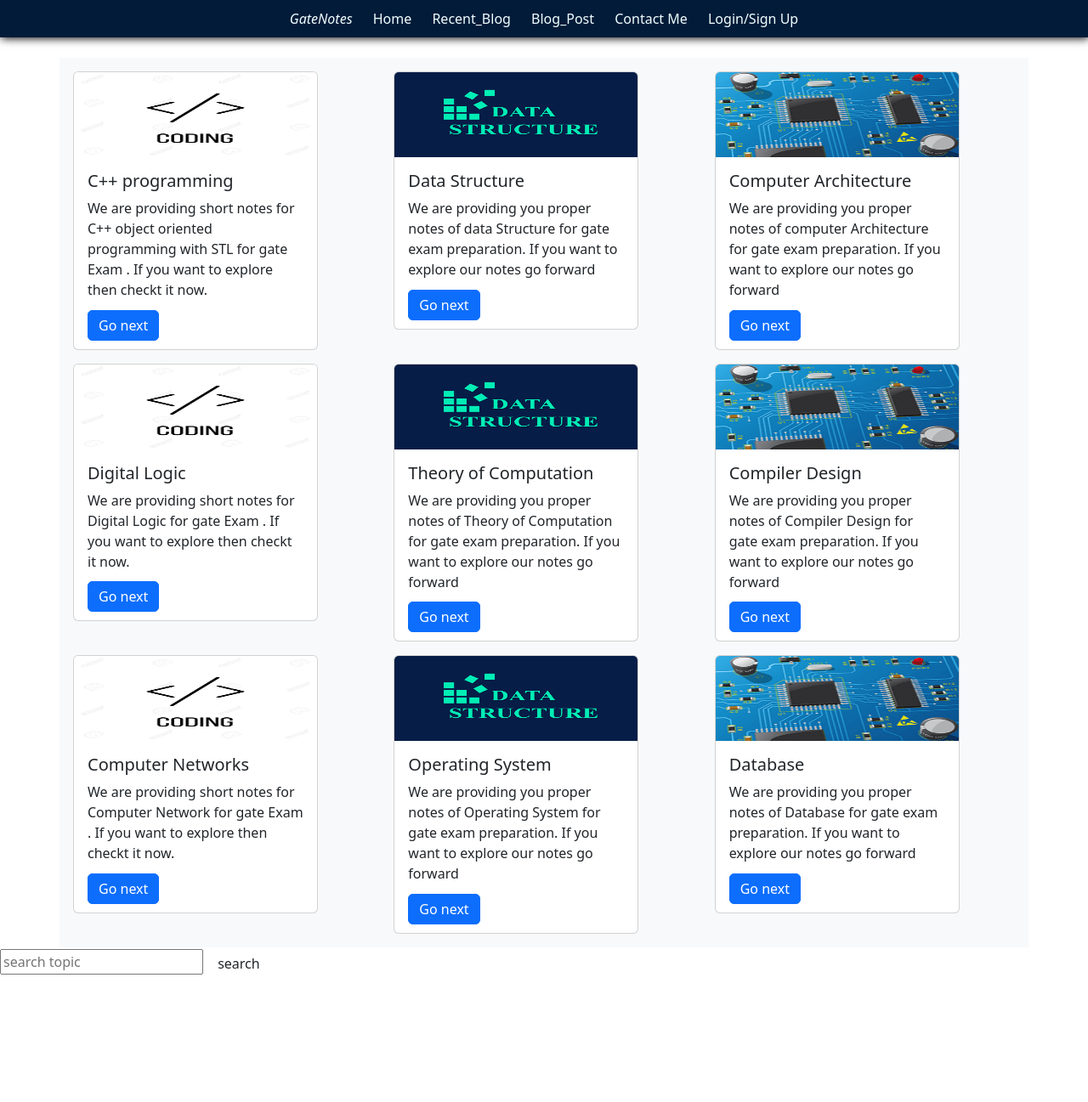
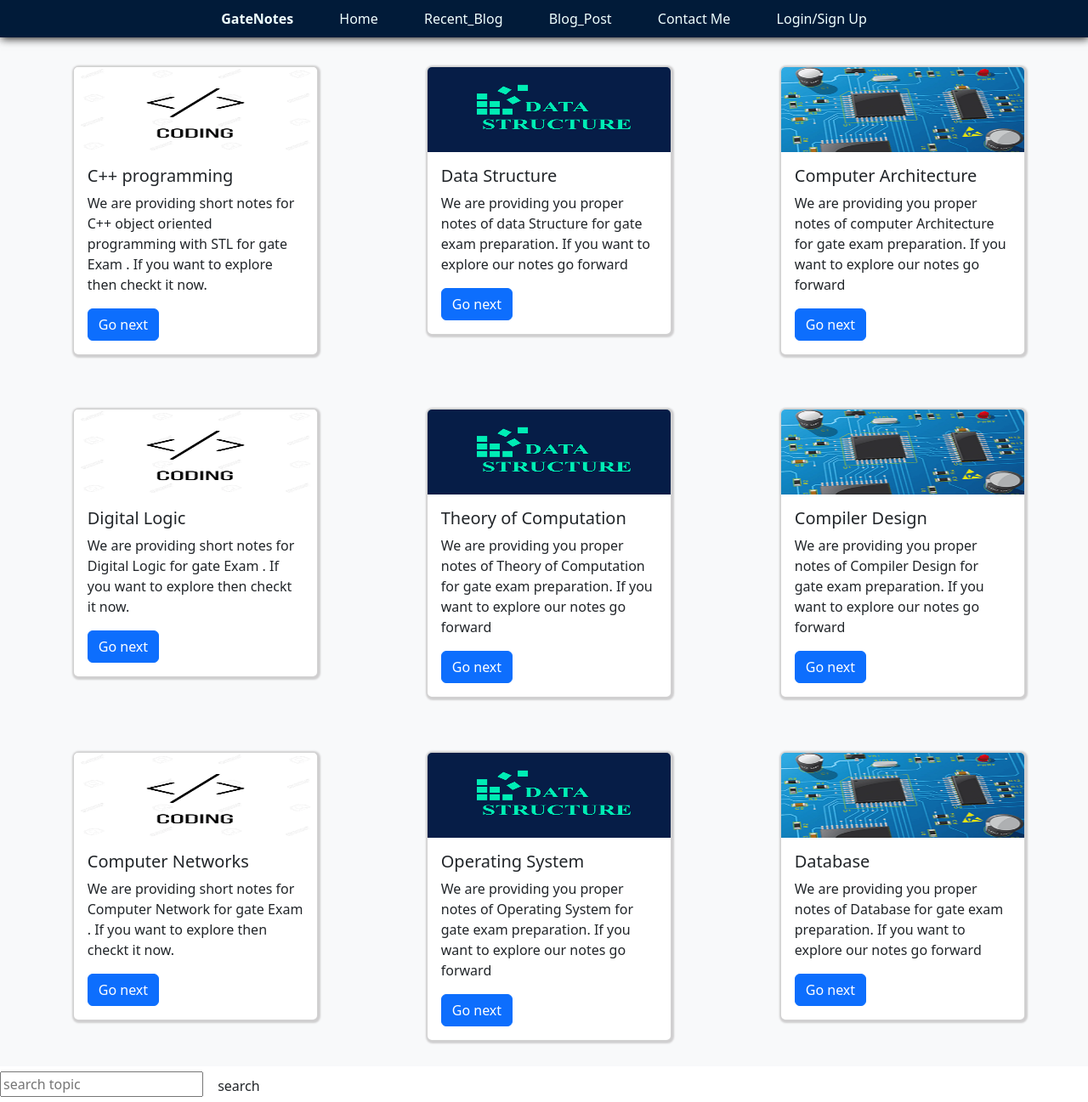
Before and after one commit to mohd-huzaifa/gateBook, a website: page public/index.html in a window 1280 px wide. Shown: the whole page at 85% size. Before the commit the page ends 1153 px from the top, so only its background shows below. Drawn offline with nearby package versions, Linux system fonts and the light colour scheme.

Commit message:
I have changed the position of all cards and navbar with sticky position

```diff
--- a/public/css/home.css
+++ b/public/css/home.css
@@ -8,3 +8,11 @@
 .container .row a{
     display: inline;
 }
+
+
+
+.card{
+    box-shadow: 1px 1px 2px 2px rgb(207, 206, 207);
+    width: 30%;
+    margin: 2%;
+}
--- a/public/css/navbar.css
+++ b/public/css/navbar.css
@@ -9,6 +9,7 @@ body{
     background-color: rgb(1, 27, 57);
     box-shadow: 1px 1px 10px black;
 
+
 }
 .nav-bar nav{
     padding: 10px;
@@ -18,18 +19,18 @@ body{
 }
 .nav-bar nav a{
     text-decoration: none;
-    margin: 10px;
+    margin: 25px;
     color: azure;
 
 }
 .nav-bar nav :hover{
-    padding: 10px;
+    padding: 12px;
     background-color: white;
     color: black;
  }
 
  .nav-bar nav a :active{
-    padding: 10px;
+    padding: 12px;
     background-color: white;
     color: black;
  }
--- a/public/index.html
+++ b/public/index.html
@@ -12,10 +12,10 @@
 </head>
 
 <body>
-  <div class="nav-bar">
+  <div class="nav-bar sticky-top">
 
     <nav>
-      <a href="#" id="main-heading"><em>GateNotes</em></a>
+      <a href="#" id="main-heading"><b>GateNotes</b></a>
       <a href="#">Home</a>
       <a href="#">Recent_Blog</a>
       <a href="#">Blog_Post</a>
@@ -25,13 +25,13 @@
     </nav>
   </div>
 
-  <div class="container p-3 mt-4 bg-light">
+  <div class="container-fluid   bg-light">
 
 
     <!-- cards of first row  -->
-    <div class="row">
+    <div class="row py-4  m-1 justify-content-around">
 
-        <div class="col-4">
+        <div class="col-3 ">
           <div class="card" style="width: 18rem;">
             <img src="images/c++.jpg" height="100px" width="100px" class="card-img-top" alt="Watch">
             <div class="card-body ">
@@ -44,7 +44,7 @@
         </div>
       </a>
 
-        <div class="col-4">
+        <div class="col-3">
           <div class="card" style="width: 18rem;">
             <img src="images/dataStructurelogo.jpg" height="100px" width="100px" class="card-img-top" alt="...">
             <div class="card-body">
@@ -57,7 +57,7 @@
         </div>
 
 
-        <div class="col-4">
+        <div class="col-3">
           <div class="card" style="width: 18rem;">
             <img src="images/computer.jpg" height="100px" width="100px" class="card-img-top" alt="...">
             <div class="card-body">
@@ -75,9 +75,9 @@
     <!-- cards for second row -->
 
 
-    <div class="row py-3">
+    <div class="row  py-4 m-1 justify-content-around">
 
-      <div class="col-4">
+      <div class="col-3">
         <div class="card" style="width: 18rem;">
           <img src="images/c++.jpg" height="100px" width="100px" class="card-img-top" alt="Watch">
           <div class="card-body ">
@@ -90,7 +90,7 @@
       </div>
     </a>
 
-      <div class="col-4">
+      <div class="col-3">
         <div class="card" style="width: 18rem;">
           <img src="images/dataStructurelogo.jpg" height="100px" width="100px" class="card-img-top" alt="...">
           <div class="card-body">
@@ -103,7 +103,7 @@
       </div>
 
 
-      <div class="col-4">
+      <div class="col-3">
         <div class="card" style="width: 18rem;">
           <img src="images/computer.jpg" height="100px" width="100px" class="card-img-top" alt="...">
           <div class="card-body">
@@ -120,9 +120,9 @@
    <!-- cards for third row -->
 
 
-   <div class="row  ">
+   <div class="row py-4 m-1 justify-content-around ">
 
-    <div class="col-4">
+    <div class="col-3">
       <div class="card" style="width: 18rem;">
         <img src="images/c++.jpg" height="100px" width="100px" class="card-img-top" alt="Watch">
         <div class="card-body ">
@@ -135,7 +135,7 @@
     </div>
   </a>
 
-    <div class="col-4">
+    <div class="col-3">
       <div class="card" style="width: 18rem;">
         <img src="images/dataStructurelogo.jpg" height="100px" width="100px" class="card-img-top" alt="...">
         <div class="card-body">
@@ -148,7 +148,7 @@
     </div>
 
 
-    <div class="col-4">
+    <div class="col-3">
       <div class="card" style="width: 18rem;">
         <img src="images/computer.jpg" height="100px" width="100px" class="card-img-top" alt="...">
         <div class="card-body">
```
Also changed, not shown: public/algorithm.html (+1 -1 lines), public/home.html (+1 -1 lines).
